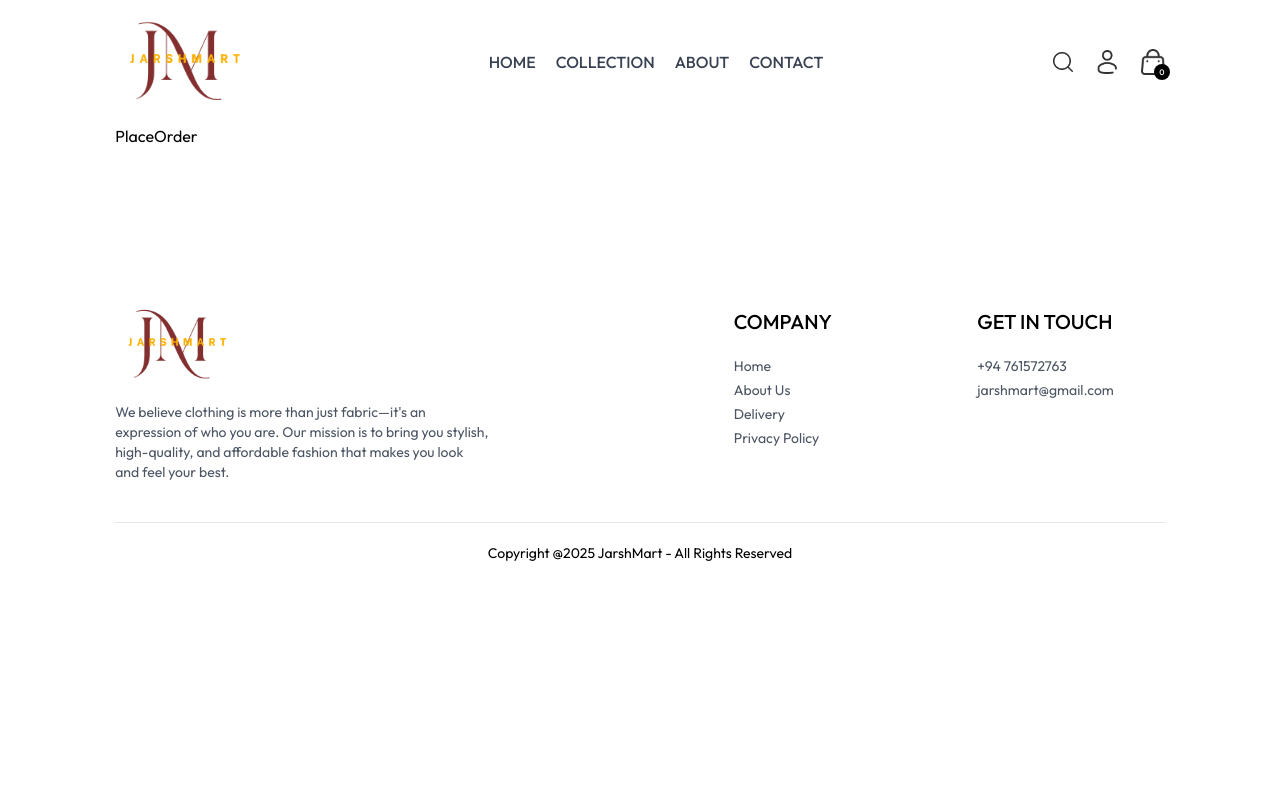
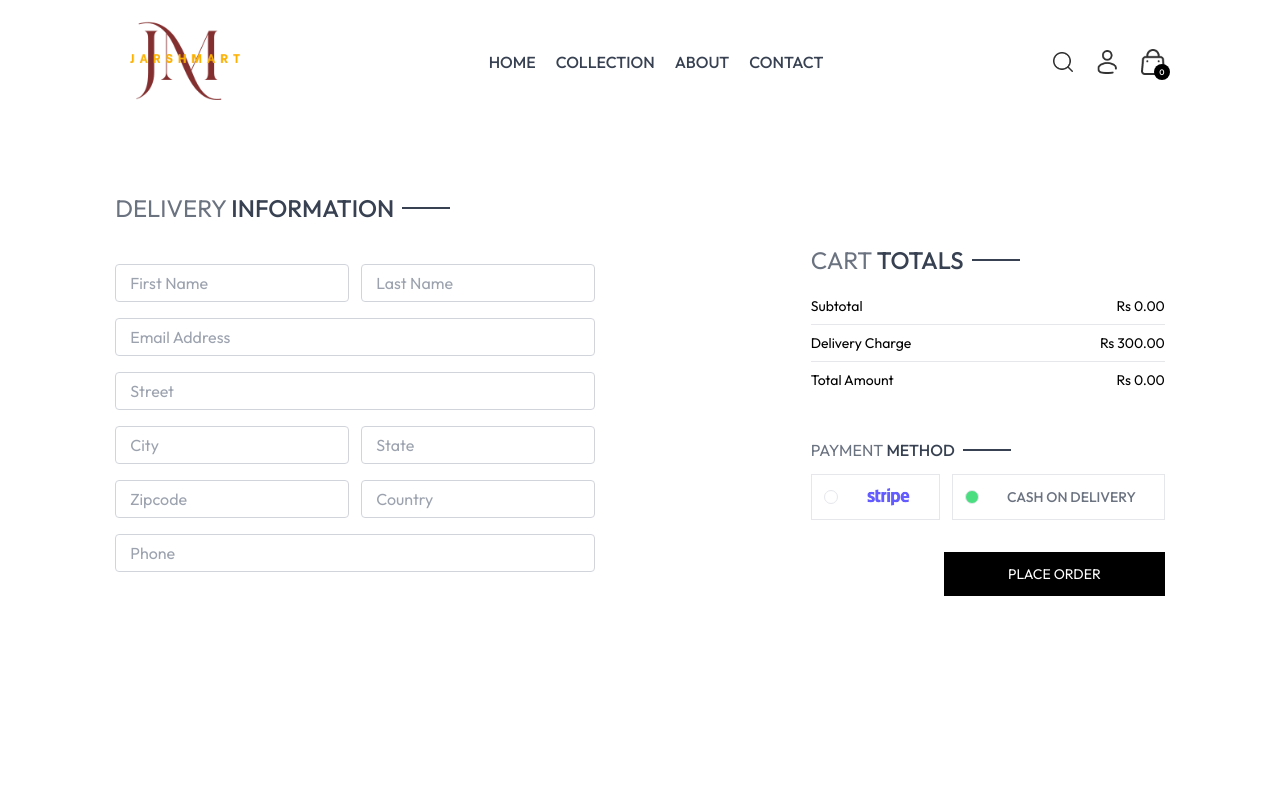
Before and after one commit to Jarshan/JarshMart, a React (Vite) app in the folder frontend/: page /place-order in a window 1280 px wide. Shown: the top 800 px of the page. Built offline with nearby package versions, Linux system fonts and the light colour scheme.

Commit message:
Place Order Fucntion Created

```diff
--- a/frontend/src/components/Navbar.jsx
+++ b/frontend/src/components/Navbar.jsx
@@ -43,7 +43,7 @@ const Navbar = () => {
 
 
                 <div className='group relative'>
-                    <img src={assets.profile_icon} className='w-5 cursor-pointer' alt='' />
+                   <Link to='/login'> <img src={assets.profile_icon} className='w-5 cursor-pointer' alt='' /></Link>
 
                     <div className='group-hover:block hidden absolute dropdown-menu right-0 pt-4'>
                         <div className="flex flex-col gap-2 w-36 py-3 px-5 bg-slate-100 text-gray-500 rounded">
--- a/frontend/src/pages/PlaceOrder.jsx
+++ b/frontend/src/pages/PlaceOrder.jsx
@@ -1,8 +1,149 @@
-import React from 'react'
+import React, { useContext, useState } from 'react'
+import Title from '../components/Title'
+import CartTotal from '../components/CartTotal'
+import stripe_logo from '../assets/stripe_logo.png'
+import { useNavigate } from 'react-router-dom'
+import { ShopContext } from '../context/ShopContext'
+import { toast } from 'react-toastify'
+// import axios from 'axios'
+// import backendUrl from '../helpers/backendUrl'
 
 const PlaceOrder = () => {
+
+  const {token, cartItems, setCartItems, getCartAmount, delivery_fee, products} = useContext(ShopContext)
+  const [method,setMethod] = useState('cod')
+  // const navigate = useNavigate()
+  const {navigate} = useContext(ShopContext)
+  const [formData,setFormData] = useState({
+    firstName:"",
+    lastName: "",
+    email: "",
+    street: "",
+    city: "",
+    state: "",
+    zipcode: "",
+    country: "",
+    phone: ""
+  })
+
+  const onChangeHandler = (e) => {
+    const name = e.target.name
+    const value = e.target.value
+
+    setFormData(data => ({...data,[name]:value}))
+  }
+
+  const onSubmitHandler = async (e) => {
+    e.preventDefault()
+
+    try {
+
+      let orderItems = []
+
+      for(const items in cartItems){
+        for(const item in cartItems[items]){
+          if(cartItems[items][item] > 0){
+            const itemInfo = structuredClone(products.find(products => products._id === items))
+            if(itemInfo){
+              itemInfo.size = item
+              itemInfo.quantity = cartItems[items][item]
+              orderItems.push(itemInfo)
+            }
+          }
+        }
+      }
+
+      let orderData = {
+        address : formData,
+        items: orderItems,
+        amount: getCartAmount() + delivery_fee
+      }
+
+
+
+      switch(method){
+
+        //API Calls for COD
+        case "cod":
+          const response = await axios.post(backendUrl+"/api/order/place",orderData,{headers:{token}})
+          if(response.data.success){
+            setCartItems({})
+            navigate('/orders')
+            toast.success("Order Placed Successfully")
+          }else{
+            toast.error(response.data.message)
+            console.log(response.data.message)
+          }
+
+        break;
+
+        default :
+        break;
+
+      }
+
+
+    } catch (error) {
+      console.log(error)
+      toast.error(error.message)
+    }
+  }
+
   return (
-    <div>PlaceOrder</div>
+    <form onSubmit={onSubmitHandler} className='flex flex-col sm:flex-row justify-between gap-4 pt-5 sm:pt-14 min-h-[80vh]'>
+
+      {/* Left Side */}
+
+      <div className='flex flex-col gap-4 w-full sm:max-w-[480px]'>
+        <div className='text-xl sm:text-2xl my-3'>
+          <Title text1={'DELIVERY'} text2={'INFORMATION'} />
+        </div>
+        <div className='flex gap-3'>
+          <input onChange={onChangeHandler} name='firstName' value={formData.firstName} className='border border-gray-300 rounded py-1.5 px-3.5 w-full' type="text" placeholder='First Name' required />
+          <input onChange={onChangeHandler} name='lastName' value={formData.lastName}  className='border border-gray-300 rounded py-1.5 px-3.5 w-full' type="text" placeholder='Last Name' required/>
+        </div>
+        <input onChange={onChangeHandler} name='email' value={formData.email}  className='border border-gray-300 rounded py-1.5 px-3.5 w-full' type="email" placeholder='Email Address' required/>
+        <input onChange={onChangeHandler} name='street' value={formData.street}  className='border border-gray-300 rounded py-1.5 px-3.5 w-full' type="text" placeholder='Street' required />
+        <div className='flex gap-3'>
+          <input  onChange={onChangeHandler} name='city' value={formData.city}  className='border border-gray-300 rounded py-1.5 px-3.5 w-full' type="text" placeholder='City' required />
+          <input onChange={onChangeHandler} name='state' value={formData.state}  className='border border-gray-300 rounded py-1.5 px-3.5 w-full' type="text" placeholder='State' required />
+        </div>
+        <div className='flex gap-3'>
+          <input onChange={onChangeHandler} name='zipcode' value={formData.zipcode}  className='border border-gray-300 rounded py-1.5 px-3.5 w-full' type="number" placeholder='Zipcode' required />
+          <input onChange={onChangeHandler} name='country' value={formData.country}  className='border border-gray-300 rounded py-1.5 px-3.5 w-full' type="text" placeholder='Country'required />
+        </div>
+        <input onChange={onChangeHandler} name='phone' value={formData.phone}  className='border border-gray-300 rounded py-1.5 px-3.5 w-full' type="number" placeholder='Phone' required />
+      </div>
+
+      {/* Right Side */}
+
+      <div className='mt-8'>
+
+          <div className='mt-8 min-w-80'>
+              <CartTotal />
+          </div>
+
+          <div className='mt-12'>
+              <Title text1={'PAYMENT'} text2={'METHOD'} />
+
+              {/* Payment Methods */}
+
+              <div className='flex gap-3 flex-col lg:flex-row '>
+                  <div onClick={()=>setMethod('stripe')} className='flex items-center gap-3 border p-3 px-3 cursor-pointer'>
+                      <p className={`min-w-3.5 h-3.5 border rounded-full ${method === 'stripe'?'bg-green-400':''}`}></p>
+                      <img  className='h-5 mx-4' src={stripe_logo} alt="" />
+                  </div>
+                  <div onClick={()=>setMethod('cod')}  className='flex items-center gap-3 border p-3 px-3 cursor-pointer'>
+                      <p className={`min-w-3.5 h-3.5 border rounded-full ${method === 'cod'?'bg-green-400':''}`}></p>
+                      <p className='text-gray-500 text-sm font-medium mx-4'>CASH ON DELIVERY</p>
+                  </div>
+              </div>
+              <div className='w-full text-end mt-8'>
+              <button onClick={()=>navigate('/orders')}  className='bg-black text-white text-sm px-16 py-3'>PLACE ORDER</button>
+              </div>
+          </div>
+      </div>
+    </form>
   )
 }
 
```
